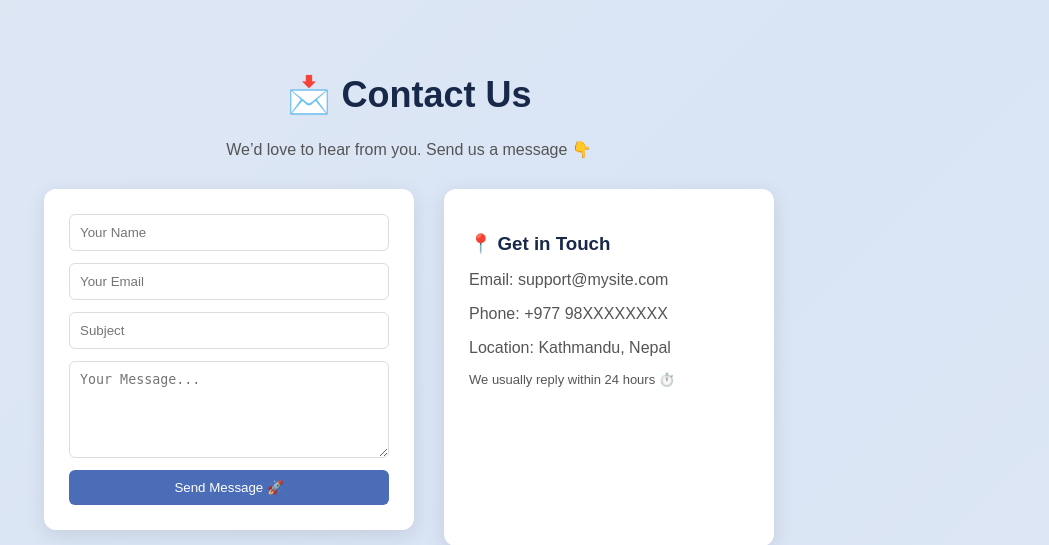
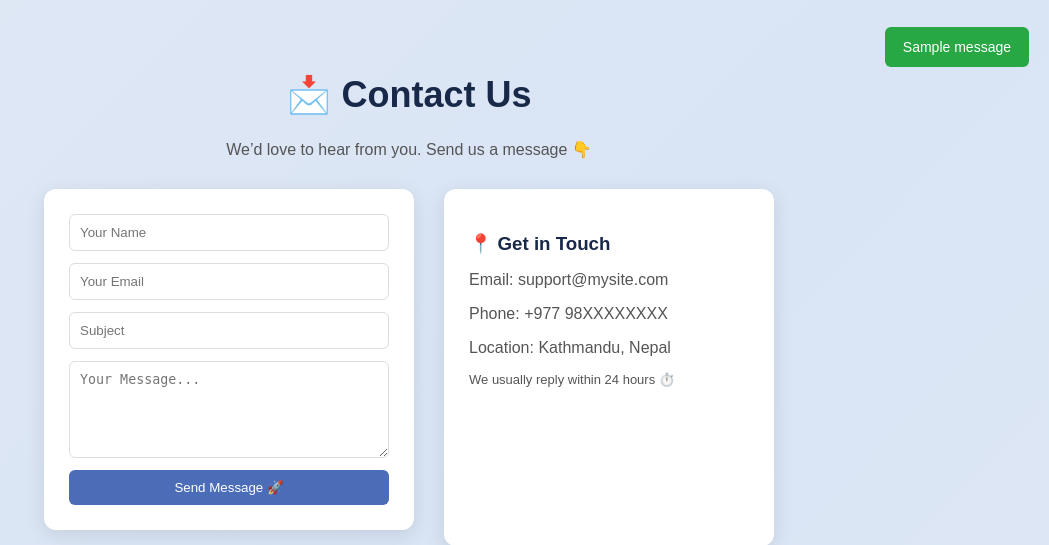
Before and after one commit to aashikaK/Django, a Django app: page /contacts in a window 1280 px wide. Shown: the part 53-598 px from the top of the page, without its empty margins (231-1280 px from the left). Run offline with Django 5.2, Linux system fonts and the light colour scheme; tables that the repository leaves empty hold one stand-in row (values such as "Sample post"); one stand-in notice (Sample message) is shown.

Commit message:
added message in base

```diff
--- a/Hello/Hello/settings.py
+++ b/Hello/Hello/settings.py
@@ -11,6 +11,7 @@ https://docs.djangoproject.com/en/6.0/ref/settings/
 """
 
 from pathlib import Path
+from django.contrib.messages import constants as messages
 
 # Build paths inside the project like this: BASE_DIR / 'subdir'.
 BASE_DIR = Path(__file__).resolve().parent.parent
--- a/Hello/home/views.py
+++ b/Hello/home/views.py
@@ -1,6 +1,7 @@
 from django.shortcuts import render, HttpResponse
 from datetime import datetime
 from home.models import Contact
+from django.contrib import messages
 
 # Create your views here.
 def index(request):
@@ -22,9 +23,9 @@ def contacts(request):
         email= request.POST.get('email')
         subject= request.POST.get('sub')
         message= request.POST.get('msg')
-        contact= Contact(name=name, email=email, subject=subject, created_at= datetime.today())
+        contact= Contact(name=name, email=email, subject=subject,message=message, created_at= datetime.today())
         contact.save()
-
+        messages.success(request, 'Your message has been submitted')
     return render(request,'contact.html')
     # return HttpResponse('This is contacts page')
 def web(request):
--- a/Hello/templates/base.html
+++ b/Hello/templates/base.html
@@ -129,6 +129,44 @@
     50% {background-position: 100% 50%;}
     100% {background-position: 0% 50%;}
 }
+.message-container {
+    position: fixed;
+    top: 80px;
+    right: 20px;
+    z-index: 9999;
+}
+
+/* base message box */
+.message {
+    padding: 12px 18px;
+    margin-bottom: 10px;
+    border-radius: 6px;
+    color: white;
+    font-size: 14px;
+    animation: fadeIn 0.3s ease;
+}
+
+/* success */
+.message.success {
+    background: #28a745;
+}
+
+/* error */
+.message.error {
+    background: #dc3545;
+}
+
+/* warning */
+.message.warning {
+    background: #ffc107;
+    color: black;
+}
+
+/* animation */
+@keyframes fadeIn {
+    from { opacity: 0; transform: translateY(-10px); }
+    to { opacity: 1; transform: translateY(0); }
+}
     </style>
 </head>
 
@@ -165,6 +203,15 @@
         </ul>
 
     </div>
+{% if messages %}
+    <div class="message-container">
+        {% for message in messages %}
+            <div class="message {{ message.tags }}">
+                {{ message }}
+            </div>
+        {% endfor %}
+    </div>
+{% endif %}
 
     {% block content %}{% endblock content %}
 
--- a/Hello/templates/contact.html
+++ b/Hello/templates/contact.html
@@ -11,7 +11,7 @@
 
     <div class="contact-box">
 
-       <form class="contact-form" method="post" action="/contact/">
+       <form class="contact-form" method="post" action="{% url 'contacts' %}">
         {% csrf_token %}
             <input type="text" name="name" placeholder="Your Name" required>
             <input type="email" name="email" placeholder="Your Email" required>
```
